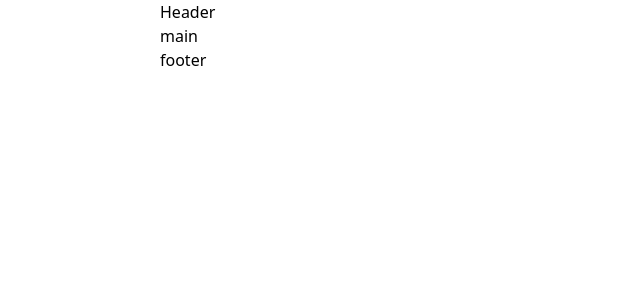
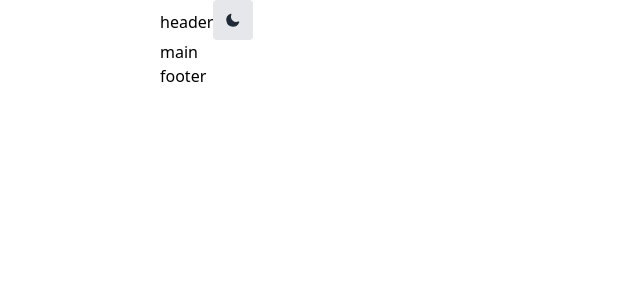
Before and after one commit to mwinel/nelsonmurungi.com, a Next.js app: page / in a window 1280 px wide. Shown: the top 300 px of the page, without its empty margins (0-640 px from the left). Built offline with nearby package versions, Linux system fonts and the light colour scheme.

Commit message:
Add dark mode

```diff
--- a/layout/PageLayout.js
+++ b/layout/PageLayout.js
@@ -1,11 +1,55 @@
+import { useState, useEffect } from "react";
+import { useTheme } from "next-themes";
 import Container from "../components/Container";
 
 const PageLayout = ({ children }) => {
+  const [mounted, setMounted] = useState(false);
+  const { resolvedTheme, setTheme } = useTheme();
+
+  useEffect(() => setMounted(true), []);
+
   return (
-    <>
+    <div>
       {/* Header */}
       <Container>
-        <h1>Header</h1>
+        <div>
+          <hi>header</hi>
+          <button
+            aria-label="Toggle Dark Mode"
+            type="button"
+            className="w-10 h-10 p-3 bg-gray-200 rounded dark:bg-gray-800"
+            onClick={() =>
+              setTheme(resolvedTheme === "dark" ? "light" : "dark")
+            }
+          >
+            {mounted && (
+              <svg
+                xmlns="http://www.w3.org/2000/svg"
+                viewBox="0 0 24 24"
+                fill="currentColor"
+                stroke="currentColor"
+                className="w-4 h-4 text-gray-800 dark:text-gray-200"
+              >
+                {resolvedTheme === "dark" ? (
+                  <path
+                    strokeLinecap="round"
+                    strokeLinejoin="round"
+                    strokeWidth={2}
+                    d="M12 3v1m0 16v1m9-9h-1M4 12H3m15.364 6.364l-.707-.707M6.343 6.343l-.707-.707m12.728 0l-.707.707M6.343 17.657l-.707.707M16 12a4 4 0 11-8 0 4 4 0 018 0z"
+                  />
+                ) : (
+                  <path
+                    strokeLinecap="round"
+                    strokeLinejoin="round"
+                    strokeWidth={2}
+                    d="M20.354 15.354A9 9 0 018.646 3.646 9.003 9.003 0 0012 21a9.003 9.003 0 008.354-5.646z"
+                  />
+                )}
+              </svg>
+            )}
+          </button>
+          <nav className="fixed bg-purple dark:bg-darkgrey h-16 w-full z-50"></nav>
+        </div>
       </Container>
       {/* Main */}
       <Container>
@@ -15,7 +59,7 @@ const PageLayout = ({ children }) => {
       <Container>
         <footer>footer</footer>
       </Container>
-    </>
+    </div>
   );
 };
 
--- a/package.json
+++ b/package.json
@@ -9,6 +9,7 @@
   },
   "dependencies": {
     "next": "10.x",
+    "next-themes": "^0.0.14",
     "react": "17.x",
     "react-dom": "17.x"
   },
--- a/pages/_app.js
+++ b/pages/_app.js
@@ -1,8 +1,13 @@
-import 'tailwindcss/tailwind.css'
-import '../styles/globals.css'
+import "tailwindcss/tailwind.css";
+import "../styles/globals.css";
+import { ThemeProvider } from "next-themes";
 
-function MyApp({ Component, pageProps }) {
-  return <Component {...pageProps} />
-}
+const MyApp = ({ Component, pageProps }) => {
+  return (
+    <ThemeProvider attribute="class">
+      <Component {...pageProps} />
+    </ThemeProvider>
+  );
+};
 
-export default MyApp
+export default MyApp;
--- a/tailwind.config.js
+++ b/tailwind.config.js
@@ -1,6 +1,6 @@
 module.exports = {
   purge: ['./pages/**/*.{js,ts,jsx,tsx}', './components/**/*.{js,ts,jsx,tsx}'],
-  darkMode: false, // or 'media' or 'class'
+  darkMode: 'class', // or 'media' or 'class'
   theme: {
     extend: {},
   },
```
Also changed, not shown: 1 other file (tests, documents, lock files or other folders).
